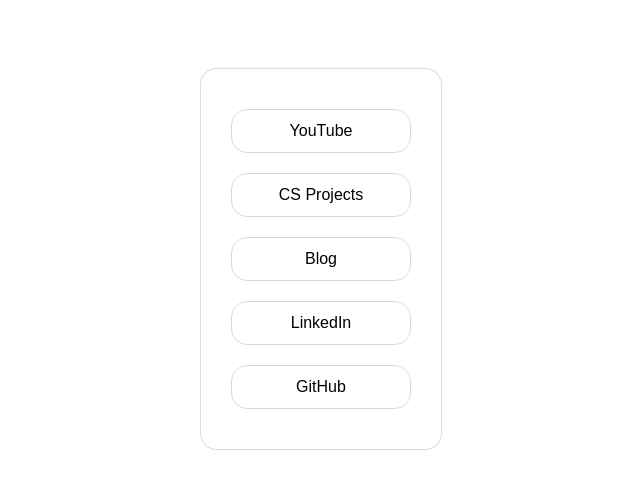
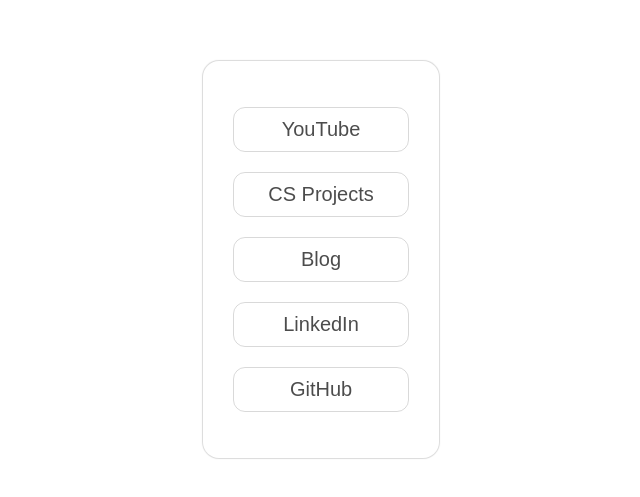
Before and after one commit to jominjose14/Portfolio, a plain HTML site: page index.html in a window 1280 px wide. Shown: the part 141-638 px from the top of the page, without its empty margins (319-959 px from the left). Drawn offline with Linux system fonts and the light colour scheme.

Commit message:
add meta tag & media queries

```diff
--- a/index.html
+++ b/index.html
@@ -1,9 +1,15 @@
-<html>
+<!DOCTYPE html>
+<html lang="en">
+
 <head>
   <title>MyLinkTree</title>
-    <link rel="stylesheet" href="styles.css"/>
-    <link rel="icon" type="image/png" href="logo.png"/>
+  <link rel="stylesheet" href="styles.css" />
+  <link rel="icon" type="image/png" href="logo.png" />
+  <meta charset="UTF-8">
+  <meta http-equiv="X-UA-Compatible" content="IE=edge">
+  <meta content="width=device-width, initial-scale=1" name="viewport" />
 </head>
+
 <body>
   <div class="box">
     <a href="https://www.youtube.com/c/JominJose">YouTube</a>
@@ -13,4 +19,5 @@
     <a href="https://github.com/jominjose14">GitHub</a>
   </div>
 </body>
+
 </html>
--- a/styles.css
+++ b/styles.css
@@ -1,39 +1,38 @@
-body {
+html, body {
   margin: 0;
   padding: 0;
   height: 100%;
   width: 100%;
+}
 
+body, .box {
   display: flex;
   flex-direction: column;
   align-items: center;
   justify-items: center;
 
   font-family: Arial;
+  font-size: 24px;
 }
 
 .box {
   margin: auto;
-  padding: 30px;
-
-  display: flex;
-  flex-direction: column;
-  justify-content: center;
+  padding: 28px 24px;
 
   border-radius: 16px;
   box-shadow: 0 0 1px 1px rgba(0, 0, 0, 15%);
 }
 
 a {
-  width: 50vw;
+  width: 40vw;
   margin: 10px auto;
-  padding: 12px;
+  padding: 10px;
 
   text-align: center;
   text-decoration: none;
-  color: black;
+  color: rgba(0,0,0,70%);
 
-  border-radius: 16px;
+  border-radius: 12px;
   border: 1px solid rgba(0,0,0,15%);
 }
 
@@ -43,7 +42,35 @@
 }
 
 @media only screen and (min-width: 768px) {
+  body, .box {
+    font-size: 32px;
+  }
+
+  .box {
+    padding: 50px 40px;
+    border-radius: 20px;
+  }
+
+  a {
+    width: 25vw;
+    padding: 10px;
+    border-radius: 16px;
+  }
+}
+
+@media only screen and (min-width: 1200px) {
+  body, .box {
+    font-size: 20px;
+  }
+
+  .box {
+    padding: 36px 30px;
+    border-radius: 16px;
+  }
+
   a {
     width: 12vw;
+    padding: 10px;
+    border-radius: 12px;
   }
 }
```
Also changed, not shown: projects.html (+10 -3 lines). Lines whose indentation alone changed are shown as unchanged.
